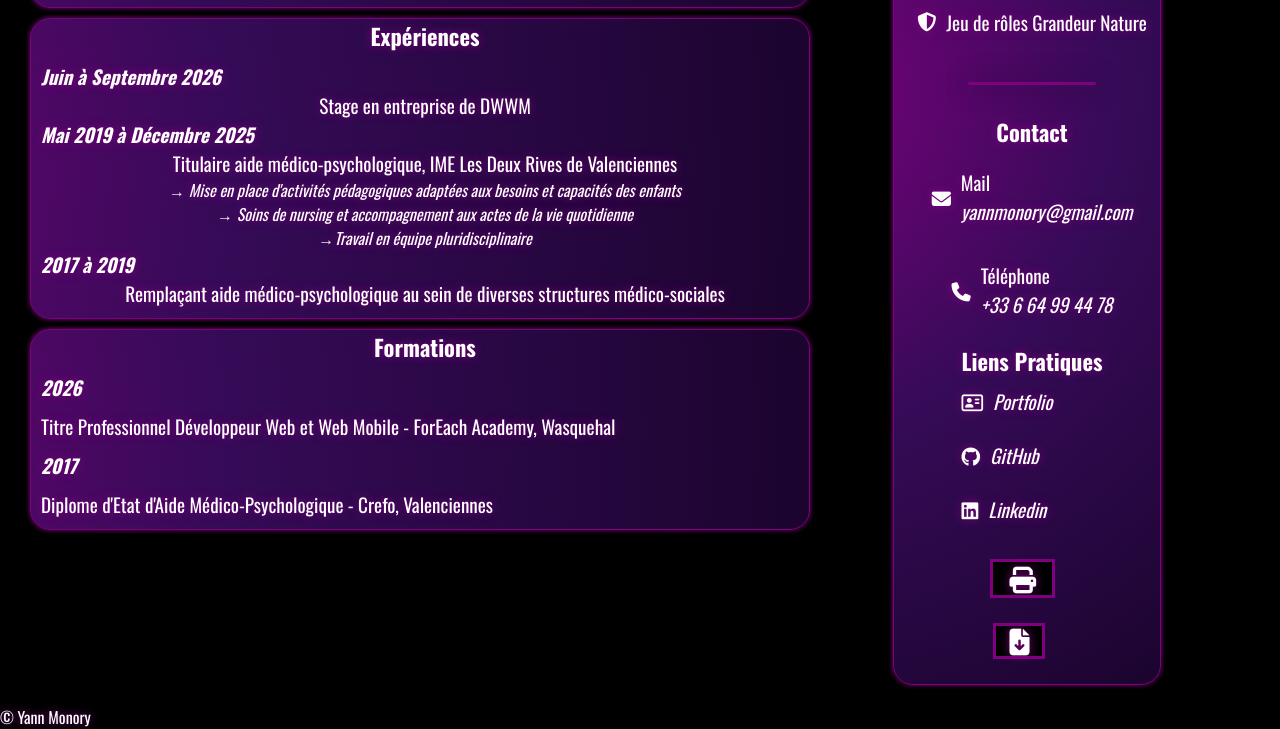
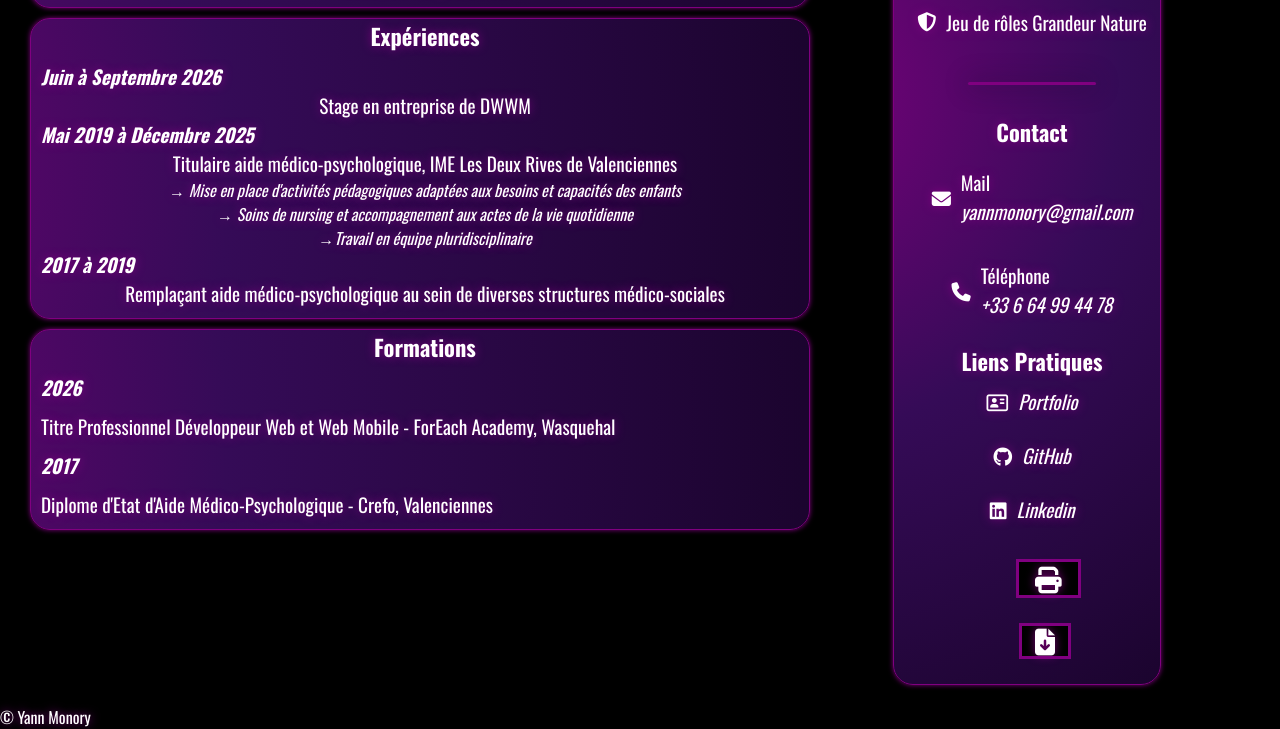
Before and after one commit to McFourStrings/CV-Monory-Yann, a plain HTML site: page index.html in a window 1280 px wide. Shown: the part 927-1656 px from the top of the page. Drawn offline with nearby package versions, Linux system fonts and the light colour scheme.

Commit message:
Update TP-CV.css

```diff
--- a/TP-CV.css
+++ b/TP-CV.css
@@ -263,6 +263,8 @@
      gap: 10px;
      align-items: center;
      margin-bottom: 5px;
+           justify-content: center;
+
 
 
  }
@@ -303,7 +305,7 @@
     align-items: center;
     justify-content: center;
     gap:2%;
-      margin-right: 20%;
+
  }
 
 
```
